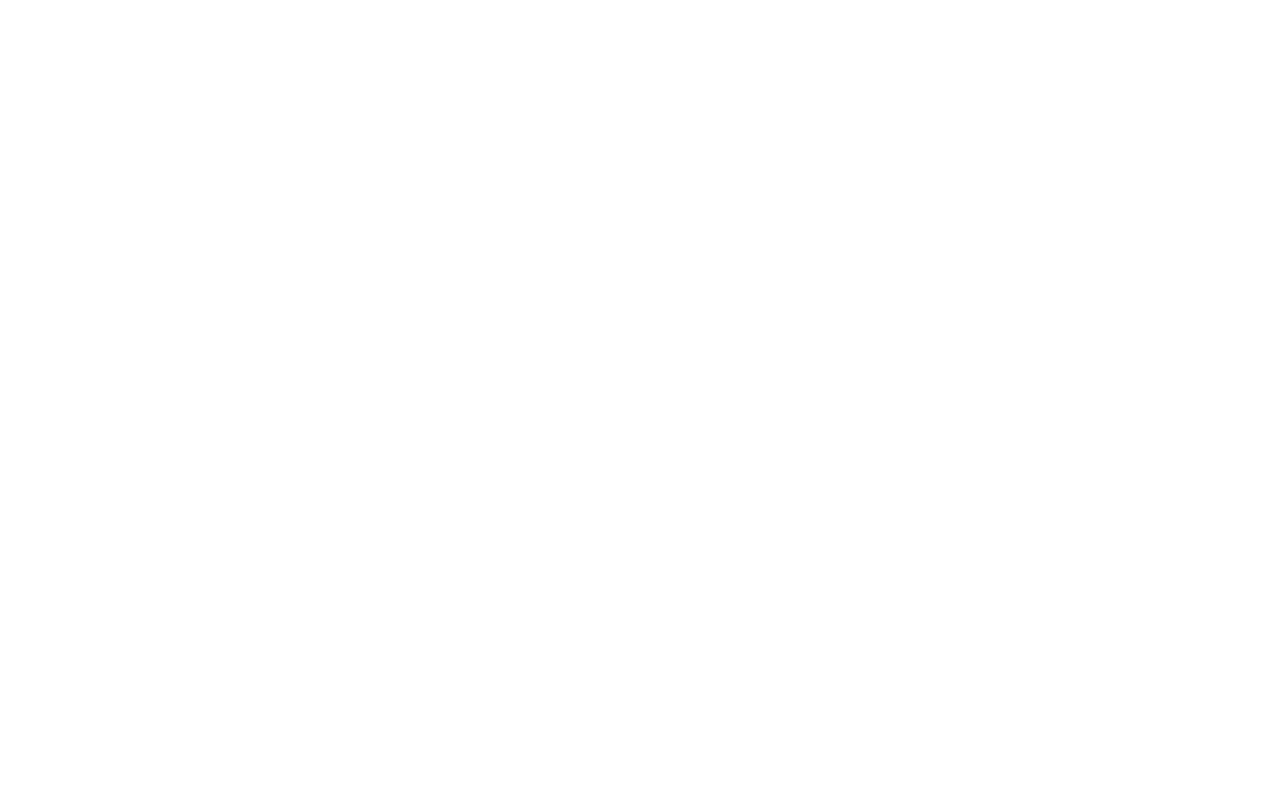
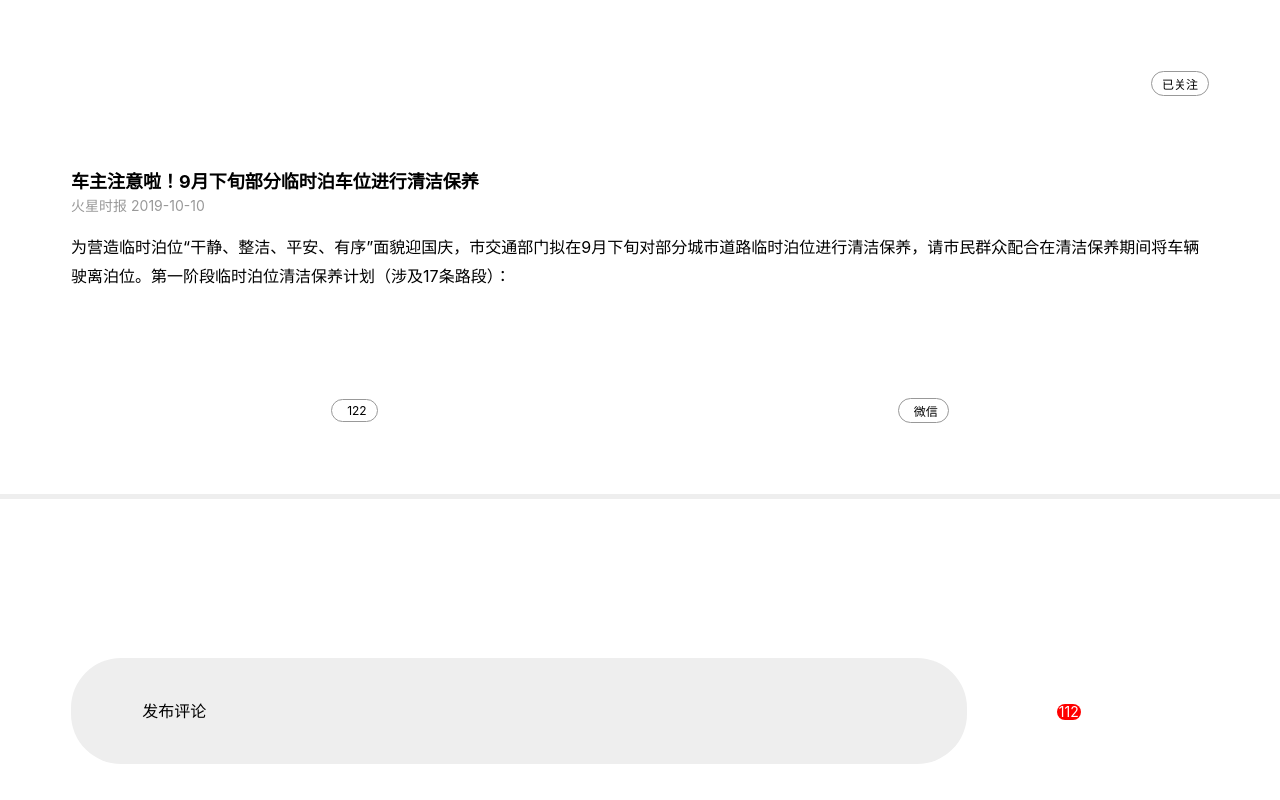
Before and after one commit to 17878537074/toutiao, a Vue app: page /post/1 in a window 1280 px wide. Built offline with nearby package versions, Linux system fonts and the light colour scheme; a small style sheet from the web is missing.

Commit message:
文章详情页的静态页

```diff
--- a/src/components/PostImages.vue
+++ b/src/components/PostImages.vue
@@ -1,4 +1,5 @@
 <template>
+  <router-link :to="`/post/${data.id}`">
     <div>
       <!-- 多于三张图片的结构 -->
       <div class="imgList">
@@ -14,6 +15,7 @@
         <p>{{data.user.nickname}} {{data.comment_length}}跟帖</p>
       </div>
     </div>
+  </router-link>
 </template>
 
 <script>
--- a/src/components/PostItem.vue
+++ b/src/components/PostItem.vue
@@ -1,20 +1,20 @@
 <template>
-  <div>
-    <div class="star-itemm imgText">
-      <div class="imgText-left">
-        <h4>
-        {{data.title}}
-        </h4>
-        <p>{{data.user.nickname}}    {{data.comment_length}}跟帖</p>
+  <router-link :to="`/post/${data.id}`">
+    <div>
+      <div class="star-itemm imgText">
+        <div class="imgText-left">
+          <h4>{{data.title}}</h4>
+          <p>{{data.user.nickname}} {{data.comment_length}}跟帖</p>
+        </div>
+        <img :src="$axios.defaults.baseURL + data.cover[0].url" alt />
       </div>
-      <img :src="$axios.defaults.baseURL + data.cover[0].url" alt />
     </div>
-  </div>
+  </router-link>
 </template>
 
 <script>
 export default {
-props: ['data'],
+  props: ["data"]
 };
 </script>
 
--- a/src/components/PostVideo.vue
+++ b/src/components/PostVideo.vue
@@ -1,4 +1,5 @@
 <template>
+     <router-link :to="`/post/${data.id}`">
   <div>
     <div class="video">
       <h4>{{data.title}}</h4>
@@ -11,6 +12,7 @@
          <p>{{data.user.nickname}} {{data.comment_length}}跟帖</p>
     </div>
   </div>
+  </router-link>
 </template>
 
 <script>
--- a/src/router/index.js
+++ b/src/router/index.js
@@ -82,6 +82,11 @@
 	{
 		path:"/search",
 		component:()=>import("@/views/Search"),
+	},
+	{
+		// 栏目管理页
+		path:"/post/:id",
+		component:()=>import("@/views/Post"),
 	}
 
 ]
--- /dev/null
+++ b/src/views/Post.vue
@@ -0,0 +1,147 @@
+<template>
+  <div>
+    <div class="main">
+      <div class="header">
+        <div class="left">
+          <span class="iconfont iconjiantou2"></span>
+          <span class="iconfont iconnew"></span>
+        </div>
+        <span class="follow active">已关注</span>
+      </div>
+      <h2 class="title">车主注意啦！9月下旬部分临时泊车位进行清洁保养</h2>
+      <p class="author">火星时报 2019-10-10</p>
+      <div
+        class="content"
+      >为营造临时泊位“干静、整洁、平安、有序”面貌迎国庆，市交通部门拟在9月下旬对部分城市道路临时泊位进行清洁保养，请市民群众配合在清洁保养期间将车辆驶离泊位。第一阶段临时泊位清洁保养计划（涉及17条路段）：</div>
+      <div class="actions">
+        <div class="actions-item">
+          <span class="iconfont icondianzan"></span>
+          <i>122</i>
+        </div>
+        <div class="actions-item">
+          <span class="iconfont iconweixin"></span>
+          <i>微信</i>
+        </div>
+      </div>
+    </div>
+    <div class="footer">
+      <div class="comment-input">发布评论</div>
+      <div class="icons">
+        <span class="iconfont iconpinglun-"></span>
+        <i>112</i>
+      </div>
+      <div class="icons">
+        <span class="iconfont iconshoucang active"></span>
+      </div>
+      <div class="icons">
+        <span class="iconfont iconfenxiang"></span>
+      </div>
+    </div>
+  </div>
+</template>
+
+<script>
+export default {};
+</script>
+
+<style lang="less" scoped>
+@px: 360/100vw;
+.main {
+  padding: 20 / @px;
+  border-bottom: 5px solid #eee;
+  .header {
+    display: flex;
+    justify-content: space-between;
+    align-items: center;
+    margin-bottom: 20 / @px;
+    .left {
+      vertical-align: middle;
+      display: flex;
+      align-items: center;
+      .iconnew {
+        display: inline-block;
+        margin-left: 30px;
+        transform: scale(3.5);
+      }
+    }
+    .follow {
+      padding: 3px 10px;
+      border: 1px solid #999;
+      border-radius: 50px;
+      font-size: 12px;
+    }
+  }
+  .title {
+    font-size: 18px;
+  }
+  .author {
+    line-height: 1.8;
+    color: #999;
+    font-size: 14px;
+  }
+  .content {
+    line-height: 1.8;
+    margin-top: 15px;
+  }
+  .actions {
+    display: flex;
+    align-items: center;
+    justify-content: space-around;
+    margin-top: 30 / @px;
+    .actions-item {
+      display: flex;
+      align-items: center;
+      border: 1px solid #999;
+      padding: 3px 10px;
+      border-radius: 50px;
+      font-size: 12px;
+      span {
+        margin-right: 5px;
+      }
+      .iconweixin {
+        color: #00c800;
+      }
+    }
+  }
+}
+.footer {
+  padding: 10 / @px 20 / @px;
+  position: fixed;
+  width: 100%;
+  bottom: 0;
+  left: 0;
+  background: #fff;
+  display: flex;
+  justify-content: space-between;
+  align-items: center;
+  box-sizing: border-box;
+  .comment-input {
+    flex: 1;
+    height: 30 / @px;
+    margin-right: 20 / @px;
+    padding: 0 20 / @px;
+    line-height: 30 / @px;
+    background: #eee;
+    border-radius: 50px;
+  }
+  .icons {
+    position: relative;
+    margin: 0 8/@px;
+    .iconfont{
+        font-size: 24px;
+    }
+    i {
+      position: absolute;
+      top: -7px;
+      right: -14px;
+      display: block;
+      padding: 1px 2px;
+      background: red;
+      color: #fff;
+      line-height: 1;
+      border-radius: 50px;
+      font-size: 14px;
+    }
+  }
+}
+</style>
```
Lines whose indentation alone changed are shown as unchanged.
